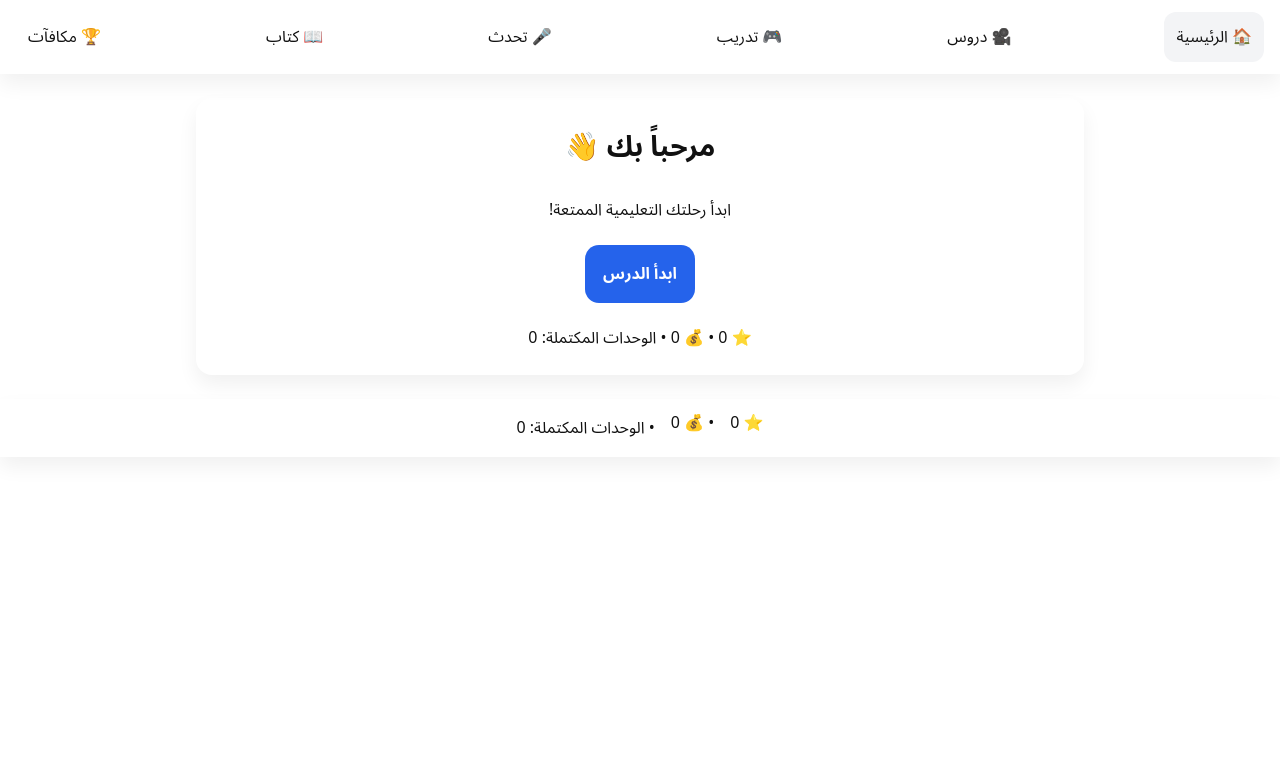
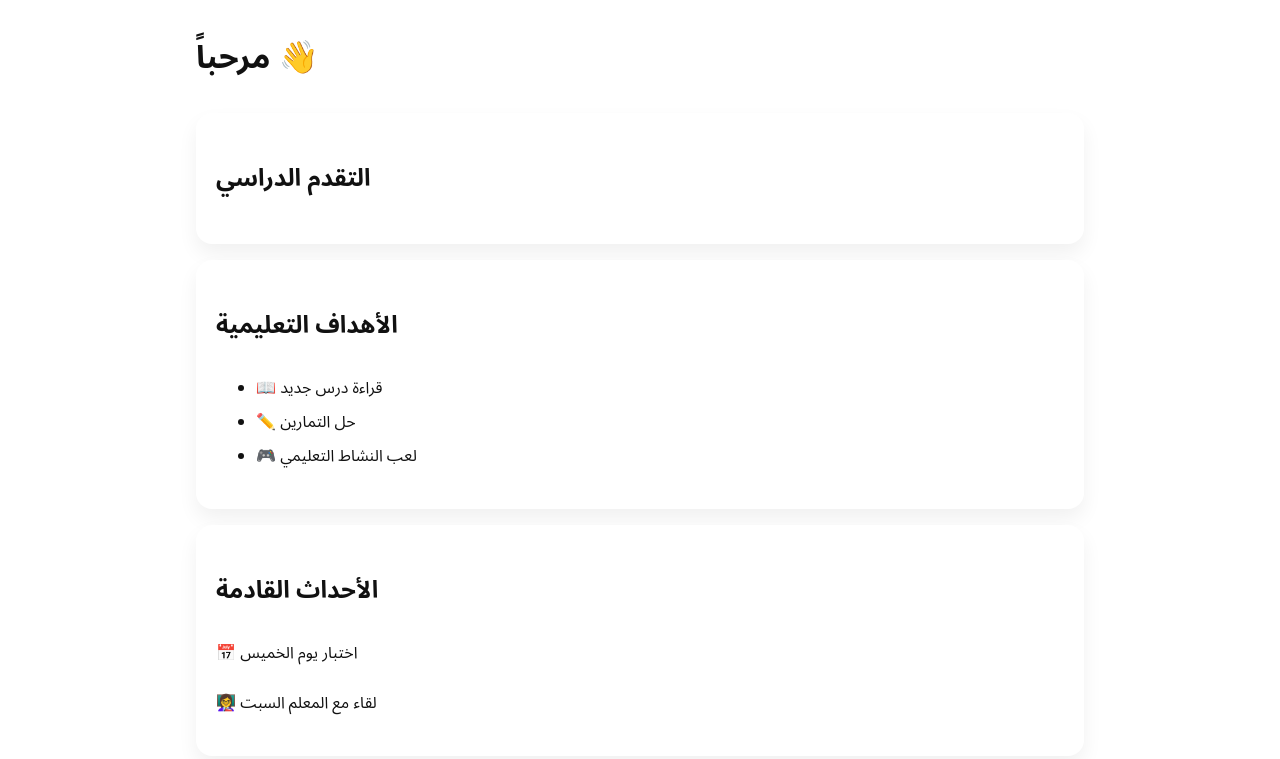
Before and after one commit to Ayayahass/English-Rookies, a plain HTML site: page index.html in a window 1280 px wide. Drawn offline with Linux system fonts and the light colour scheme.

Commit message:
index.html

```diff
--- a/index.html
+++ b/index.html
@@ -1,31 +1,36 @@
-<!doctype html>
-<html lang="ar" dir="rtl">
-  <head>
-    <meta charset="utf-8" />
-    <meta name="viewport" content="width=device-width,initial-scale=1" />
-    <title>English Rookies</title>
-    <link rel="stylesheet" href="style.css" />
-  </head>
-  <body>
-    <header class="topbar">
-      <nav class="nav">
-        <a href="#/" id="lnk-home">🏠 الرئيسية</a>
-        <a href="#/lesson" id="lnk-lesson">🎥 دروس</a>
-        <a href="#/practice" id="lnk-practice">🎮 تدريب</a>
-        <a href="#/speak" id="lnk-speak">🎤 تحدث</a>
-        <a href="#/book" id="lnk-book">📖 كتاب</a>
-        <a href="#/rewards" id="lnk-rewards">🏆 مكافآت</a>
-      </nav>
-    </header>
+<!DOCTYPE html>
+<html lang="ar">
+<head>
+  <meta charset="UTF-8">
+  <meta name="viewport" content="width=device-width, initial-scale=1.0">
+  <title>واجهة الطالب</title>
+  <link rel="stylesheet" href="style.css">
+</head>
+<body>
+  <div class="container">
+    <h1>مرحباً 👋</h1>
 
-    <main id="app" class="container"></main>
+    <div class="card">
+      <h2>التقدم الدراسي</h2>
+      <div class="progress">
+        <div class="progress-bar"></div>
+      </div>
+    </div>
 
-    <footer class="footer">
-      <span>⭐ <span id="stars">0</span></span>
-      <span>• 💰 <span id="coins">0</span></span>
-      <span>• الوحدات المكتملة: <span id="units">0</span></span>
-    </footer>
+    <div class="card">
+      <h2>الأهداف التعليمية</h2>
+      <ul>
+        <li>📖 قراءة درس جديد</li>
+        <li>✏️ حل التمارين</li>
+        <li>🎮 لعب النشاط التعليمي</li>
+      </ul>
+    </div>
 
-    <script src="app.js" defer></script>
-  </body>
+    <div class="card">
+      <h2>الأحداث القادمة</h2>
+      <p>📅 اختبار يوم الخميس</p>
+      <p>👩‍🏫 لقاء مع المعلم السبت</p>
+    </div>
+  </div>
+</body>
 </html>
```
